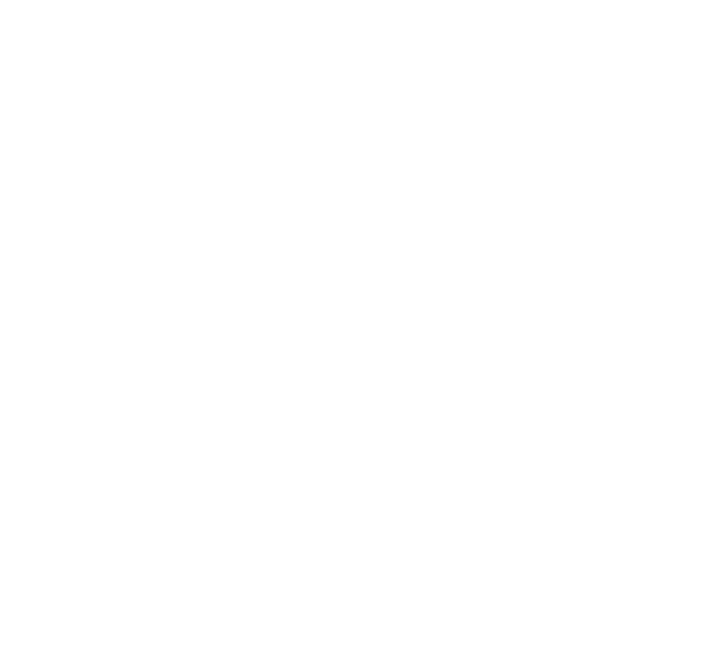
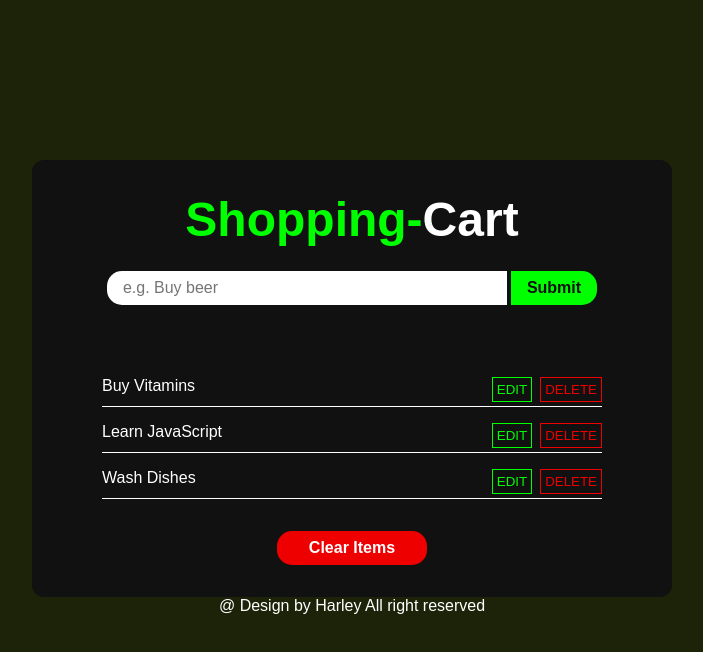
Before and after one commit to harley-dane/TODO-LIST, a website with bundled scripts: page index.html in a window 1280 px wide. Shown: the whole page, without its empty margins (288-991 px from the left). Built offline with nearby package versions, Linux system fonts and the light colour scheme.

Commit message:
add cart

```diff
--- a/index.html
+++ b/index.html
@@ -3,15 +3,39 @@
     <head>
         <meta charset="UTF-8" />
         <meta name="viewport" content="width=device-width, initial-scale=1.0" />
+        <link rel="icon" type="image/svg+xml"
+        href="./planning/cart.jpg" />
         <link rel="stylesheet" href="./styles/style.css" />
         <link
             rel="stylesheet"
             href="https://fonts.googleapis.com/css2?family=Material+Symbols+Outlined:opsz,wght,FILL,GRAD@24,400,0,0"
         />
-        <title>Todo List</title>
+        <title>Shopping Cart</title>
     </head>
     <body>
-        <main></main>
+        <main>
+            <section class="section-center">
+                <form class="todos-form">
+                    <h3><span>Shopping-</span>Cart</h3>
+                    <div class="form-control">
+                        <input
+                            type="text"
+                            id="todo-input"
+                            placeholder="e.g. Buy beer"
+                        />
+                        <button type="submit" class="submit-btn">Submit</button>
+                    </div>
+                    <div class="error"></div>
+                </form>
+                <div class="todos-container">
+                    <div class="todos-list"></div>
+                    <button class="clear-btn">Clear Items</button>
+                </div>
+            </section>
+        </main>
+        <footer>
+            <div><p>@ Design by Harley All right reserved</p></div>
+        </footer>
         <script type="module" src="./src/init.js"></script>
     </body>
 </html>
--- a/src/components/createTodo.js
+++ b/src/components/createTodo.js
@@ -0,0 +1,52 @@
+import editBtnHandler from '../handlers/editBtnHandler.js';
+import deleteBtnHandler from '../handlers/deleteBtnHandler.js';
+
+/**
+ * Creation of todo element with title, edit button and delete button.
+ *
+ * @param {object} item - The todo item object containing id and text
+ * @param {string} item.id - The unique id of the todo item.
+ * @param {string} item.text - The text content of the todo item.
+ * @returns {HTMLElement} - The created todo item element.
+ */
+
+const createTodo = (item) => {
+    //create items
+    const container = document.createElement('div');
+    container.classList.add('todo-item');
+    container.id = item.id;
+
+    //create title
+    const title = document.createElement('p');
+    title.classList.add('title');
+    title.innerText = item.text;
+
+    //create btn container
+    const btnContainer = document.createElement('div');
+    btnContainer.classList.add('btn-container');
+
+    //create edit btn
+    const editBtn = document.createElement('button');
+    editBtn.classList.add('edit-btn');
+    editBtn.innerText = 'EDIT';
+
+    editBtn.addEventListener('click', () => {
+        editBtnHandler(item);
+    });
+
+    //create delete btn
+    const deleteBtn = document.createElement('button');
+    deleteBtn.classList.add('delete-btn');
+    deleteBtn.innerText = 'DELETE';
+
+    deleteBtn.addEventListener('click', () => {
+        deleteBtnHandler(item.id);
+    });
+
+    btnContainer.append(editBtn, deleteBtn);
+    container.append(title, btnContainer);
+
+    return container;
+};
+
+export default createTodo;
--- a/src/data.js
+++ b/src/data.js
@@ -12,11 +12,9 @@ const data = {
             id: 3,
             text: 'Wash dishes',
         },
-        {
-            id: 4,
-            text: 'Call mum',
-        },
+
     ],
+    id: 4,
 };
 
 export default data;
--- a/src/events/addItemEvent.js
+++ b/src/events/addItemEvent.js
@@ -0,0 +1,10 @@
+import dom from '../dom.js';
+import addItemHandler from '../handlers/addItemHandler.js';
+
+const addItemEvent = () => {
+    dom.submitBtn.addEventListener('click', (e) => {
+        addItemHandler(e);
+    });
+};
+
+export default addItemEvent;
--- /dev/null
+++ b/src/events/clearAllEvent.js
@@ -0,0 +1,8 @@
+import dom from '../dom.js';
+import clearAllHandler from '../handlers/clearAllHandler.js';
+
+const clearAllEvent = () => {
+    dom.clearAllBtn.addEventListener('click', clearAllHandler);
+};
+
+export default clearAllEvent;
--- /dev/null
+++ b/src/events/loadEvent.js
@@ -0,0 +1,7 @@
+import loadHandler from '../handlers/loadHandler.js';
+
+const loadEvent = () => {
+    window.addEventListener('load', loadHandler);
+};
+
+export default loadEvent;
--- a/src/handlers/addItemHandler.js
+++ b/src/handlers/addItemHandler.js
@@ -0,0 +1,57 @@
+import data from '../data.js';
+import dom from '../dom.js';
+
+import createTodo from '../components/createTodo.js';
+
+const addItemHandler = (e) => {
+    e.preventDefault();
+
+    const value = dom.input.value.trim();
+    const btnType = dom.submitBtn.innerText;
+
+    if (btnType === 'Submit') {
+        if (!value) {
+            dom.error.innerText = 'Input cannot be empty';
+            dom.error.classList.add('error-css');
+            setTimeout(() => {
+                dom.error.innerText = '';
+                dom.error.classList.remove('error-css');
+            }, 2000);
+        } else {
+            // Check if class coffee exists
+            const coffeeExist = document.getElementById('coffee');
+            if (coffeeExist) coffeeExist.remove();
+
+            //new item - data
+            const newItem = {
+                id: data.items.length + 1,
+                text: value,
+            };
+
+            //new item - dom
+            const newItemDom = createTodo(newItem);
+            // newItemDom.classList.add('error-css');
+
+            data.items.push(newItem);
+
+            dom.itemsList.prepend(newItemDom);
+            dom.input.value = '';
+        }
+    } else {
+        // modify dom
+        const selectedItem = document.querySelector('.selected');
+        selectedItem.querySelector('.title').innerText = value;
+        const id = Number(selectedItem.id);
+
+        //modify data
+        const itemData = data.items.find((item) => {
+            return item.id === id;
+        });
+        itemData.text = value;
+        dom.input.value = '';
+        dom.submitBtn.innerText = 'Submit';
+        selectedItem.classList.remove('selected');
+    }
+};
+
+export default addItemHandler;
--- /dev/null
+++ b/src/handlers/clearAllHandler.js
@@ -0,0 +1,24 @@
+import data from '../data.js';
+import dom from '../dom.js';
+
+const clearAllHandler = () => {
+    //dom
+    if (confirm('Are you sure you want to clear all the items?')) {
+        //data
+        data.items = [];
+        dom.itemsList.innerHTML = '';
+        alert('Items cleared successfully');
+
+        if (data.items.length === 0) {
+            dom.itemsList.innerHTML = `<p id="coffee">Now you can rest and watch Netflix
+
+                <span class="material-symbols-outlined">
+        coffee
+        </span></p>`;
+        }
+    } else {
+        alert('Clearing cancelled');
+    }
+};
+
+export default clearAllHandler;
--- /dev/null
+++ b/src/handlers/deleteBtnHandler.js
@@ -0,0 +1,17 @@
+import data from '../data.js';
+
+const deleteBtnHandler = (id) => {
+    // delete item from dom
+    const item = document.getElementById(id);
+    if (item) {
+        item.remove();
+    }
+
+    //delete item from data
+    data.items = data.items.filter((itemData) => {
+        return itemData.id !== id;
+    });
+    console.log(data.items);
+};
+
+export default deleteBtnHandler;
--- /dev/null
+++ b/src/handlers/editBtnHandler.js
@@ -0,0 +1,9 @@
+import dom from '../dom.js';
+
+const editBtnHandler = (item) => {
+    dom.submitBtn.innerText = 'Edit';
+    dom.input.value = item.text;
+    document.getElementById(item.id).classList.add('selected');
+};
+
+export default editBtnHandler;
--- /dev/null
+++ b/src/handlers/loadHandler.js
@@ -0,0 +1,13 @@
+import data from '../data.js';
+import dom from '../dom.js';
+
+import createTodo from '../components/createTodo.js';
+
+const loadHandler = () => {
+    data.items.forEach((item) => {
+        const container = createTodo(item);
+        dom.itemsList.append(container);
+    });
+};
+
+export default loadHandler;
--- a/src/init.js
+++ b/src/init.js
@@ -1,7 +1,7 @@
-// import loadEvent from './events/loadEvent.js';
-// import addItemEvent from './events/addItemEvent.js';
-// import clearAllEvent from './events/clearAllEvent.js';
+ import loadEvent from './events/loadEvent.js';
+import addItemEvent from './events/addItemEvent.js'
+import clearAllEvent from './events/clearAllEvent.js';
 
-// loadEvent();
-// addItemEvent();
-// clearAllEvent();
+ loadEvent();
+  addItemEvent();
+clearAllEvent();
--- a/styles/style.css
+++ b/styles/style.css
@@ -1,5 +1,15 @@
 :root {
-    --primary-color: #e00;
+    --red-color: #e00;
+    --lime-color: lime;
+    --black-color: #111111;
+    --white-color: #fff;
+
+    --bright-green-color: #6dff00ff;
+    --yellow-color: #eeff00ff;
+    --light-lime-color: #daf200ff;
+    --dark-green-color: #1c2308ff;
+    --dark-brown-color: #33320dff;
+    --js-yellow-color: #f7df1e;
 }
 
 *,
@@ -11,7 +21,125 @@
 }
 
 body {
-    background-color: var(--js-yellow-color);
+    background-color: var(--dark-green-color);
     color: white;
     font-family: Arial, Helvetica, sans-serif;
 }
+
+.section-center {
+    background-color: var(--black-color);
+    display: flex;
+    flex-direction: column;
+    align-items: center;
+
+    padding-top: 2rem;
+    padding-bottom: 2rem;
+    border-radius: 12px;
+
+    width: 90vw;
+    margin: 0 auto;
+    max-width: 40rem;
+
+    margin-top: 10rem;
+}
+
+.todos-form {
+    display: flex;
+    flex-direction: column;
+    align-items: center;
+    gap: 1.5rem;
+}
+
+h3 {
+    font-size: 3rem;
+}
+span {
+    color: var(--lime-color);
+}
+
+.form-control {
+    display: flex;
+    gap: 0.25rem;
+}
+
+input {
+    padding: 0.5rem;
+    padding-left: 1rem;
+    width: 400px;
+    border: none;
+    border-radius: 15px 0 0 15px;
+    font-size: 1rem;
+}
+.submit-btn {
+    padding: 0.5rem;
+    padding-right: 1rem;
+    padding-left: 1rem;
+    border: none;
+    font-size: 1rem;
+    border-radius: 0 15px 15px 0;
+    background-color: var(--lime-color);
+    color: var(--black-color);
+    font-weight: bold;
+}
+
+.clear-btn {
+    background-color: var(--red-color);
+    border: none;
+    color: var(--white-color);
+    padding: 0.5rem;
+    padding-right: 2rem;
+    padding-left: 2rem;
+    border: none;
+    font-size: 1rem;
+    border-radius: 15px;
+    font-weight: bold;
+}
+
+.todos-container {
+    margin-top: 2rem;
+    text-align: center;
+}
+
+.todo-item {
+    display: flex;
+    justify-content: space-between;
+    margin-bottom: 0.5rem;
+    border-bottom: 1px solid white;
+    width: 500px;
+    padding-bottom: 0.25rem;
+    margin-top: 1rem;
+    font-size: 1rem;
+    text-transform: capitalize;
+}
+
+.edit-btn,
+.delete-btn {
+    background-color: transparent;
+    border: 1px solid var(--lime-color);
+    padding: 0.25rem;
+    color: var(--lime-color);
+}
+
+.delete-btn {
+    color: var(--red-color);
+    border: 1px solid var(--red-color);
+    margin-left: 0.5rem;
+}
+
+.clear-btn {
+    margin-top: 1.5rem;
+}
+
+.error-css {
+    color: var(--yellow-color);
+    border: 1px solid var(--red-color);
+    padding: 4px 8px;
+    margin-top: -15px;
+}
+
+footer {
+    display: flex;
+    justify-content: center;
+    text-align: center;
+
+}
```
Also changed, not shown: planning/cart.jpg (added).
